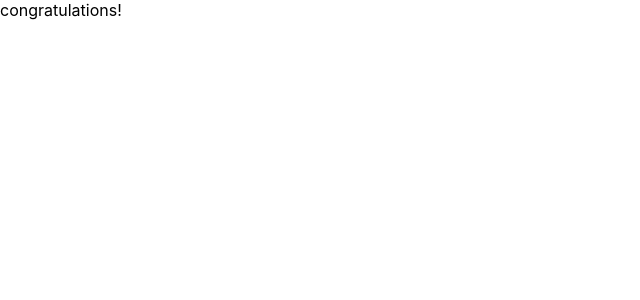
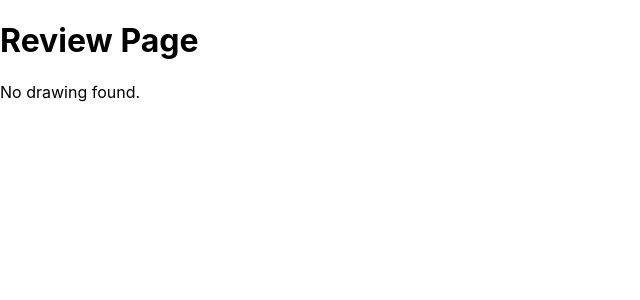
Before and after one commit to RioSamson/Digital-Wall, a React (Create React App) app in the folder app/: page /review in a window 1280 px wide. Shown: the top 300 px of the page, without its empty margins (0-640 px from the left). Built offline with nearby package versions, Linux system fonts and the light colour scheme.

Commit message:
Implemented converting the canvas image to a base64 string, then display it on the next page

```diff
--- a/app/src/pages/DrawingPage.js
+++ b/app/src/pages/DrawingPage.js
@@ -14,7 +14,10 @@ function DrawingPage() {
   const navigate = useNavigate();
   const uploadClick = () => {
     // Ensure the /review route exists or update this to an existing route
-    navigate("/review");
+    // navigate("/review");
+    const canvas = canvasReference.current;
+    const base64Image = canvas.toDataURL("image/png");
+    navigate("/review", { state: { image: base64Image } });
   };
 
   const colors = useMemo(
--- a/app/src/pages/ReviewPage.js
+++ b/app/src/pages/ReviewPage.js
@@ -1,9 +1,16 @@
-import React from 'react'
+import React from "react";
+import { useLocation } from "react-router-dom";
 
 function ReviewPage() {
+  const location = useLocation();
+  const { image } = location.state || {};
+
   return (
-    <div>congratulations!</div>
-  )
+    <div>
+      <h1>Review Page</h1>
+      {image ? <img src={image} alt="Drawing" /> : <p>No drawing found.</p>}
+    </div>
+  );
 }
 
-export default ReviewPage
+export default ReviewPage;
```
